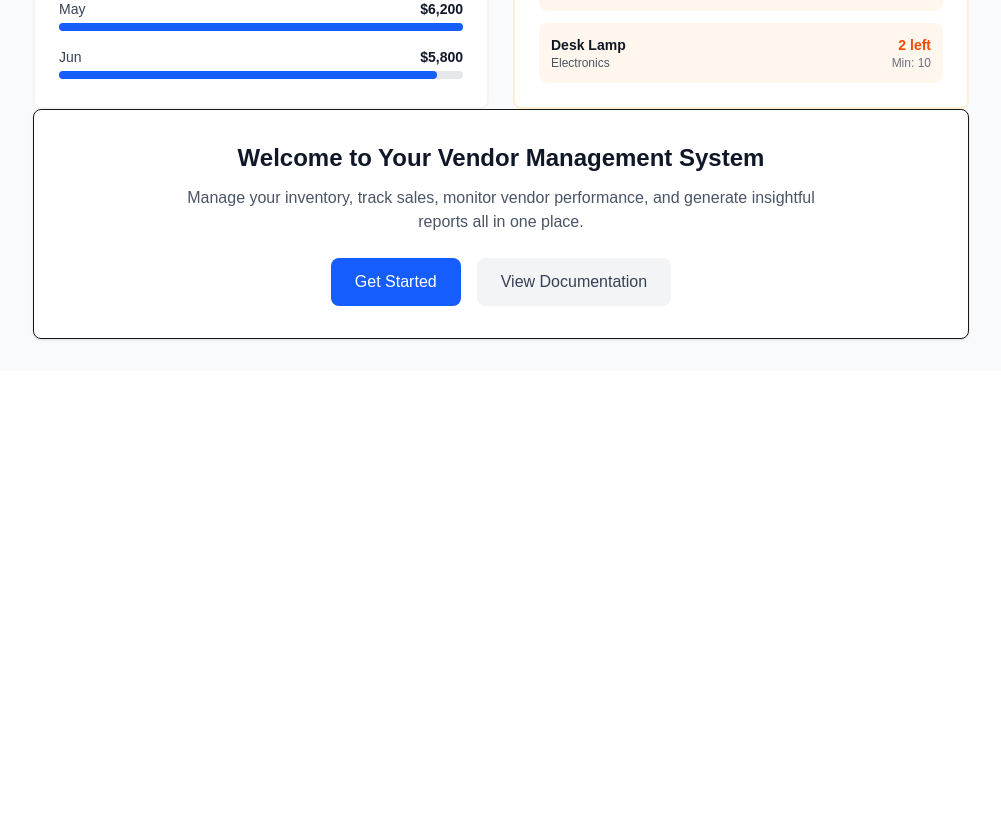
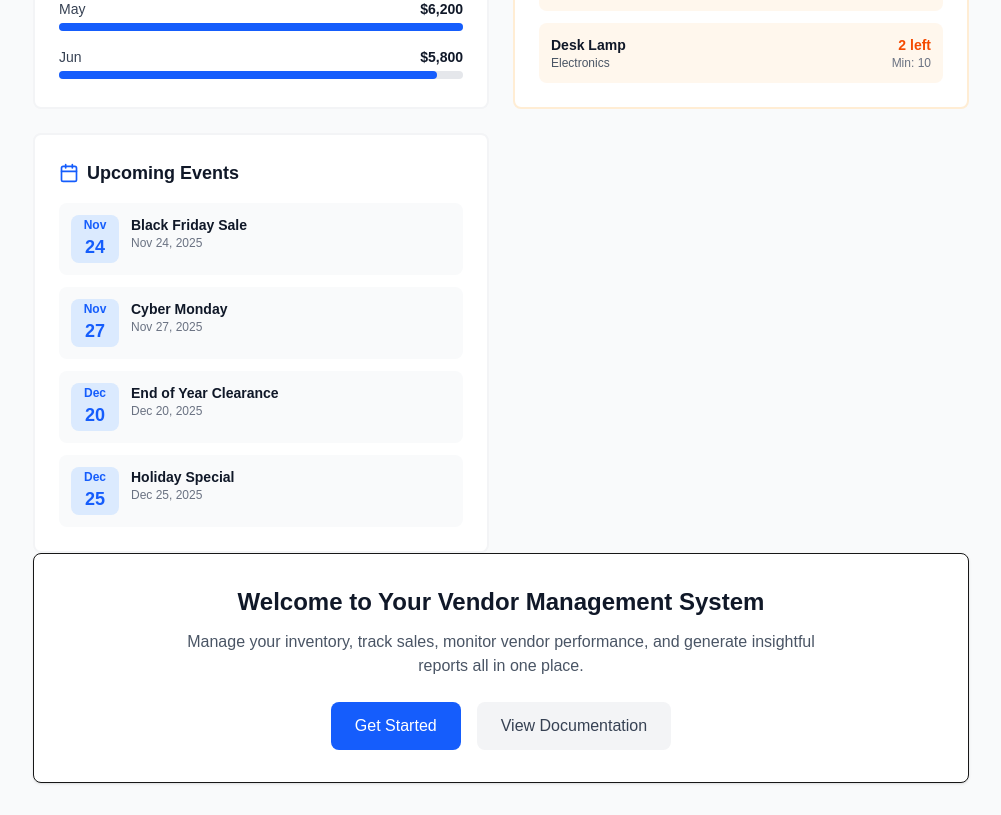
Before and after one commit to Ronelmelendrez/Vendors_inventory_system, a Next.js app in the folder frontend/: page /admin in a window 1280 px wide. Shown: the part 1264-2079 px from the top of the page, without its empty margins (279-1280 px from the left). Before the commit the page ends 1635 px from the top, so only its background shows below. Built offline with nearby package versions, Linux system fonts and the light colour scheme; sample sign-in values are in the browser's storage.

Commit message:
feat: add SalesCalendar component to admin dashboard

```diff
--- a/frontend/src/app/admin/page.tsx
+++ b/frontend/src/app/admin/page.tsx
@@ -76,6 +76,7 @@ function AdminDashboard() {
               <TopProducts />
               <SalesChart />
               <LowStockAlerts />
+              <SalesCalendar />
             </div>
 
             <WelcomeSection />
```
